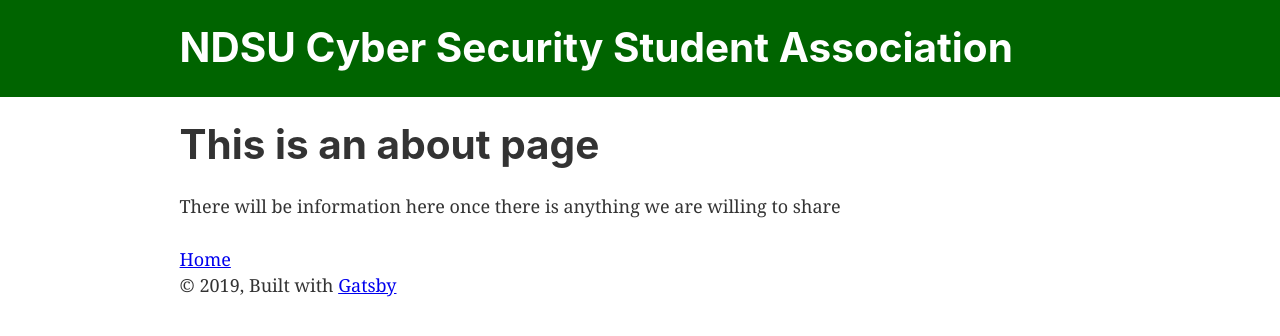
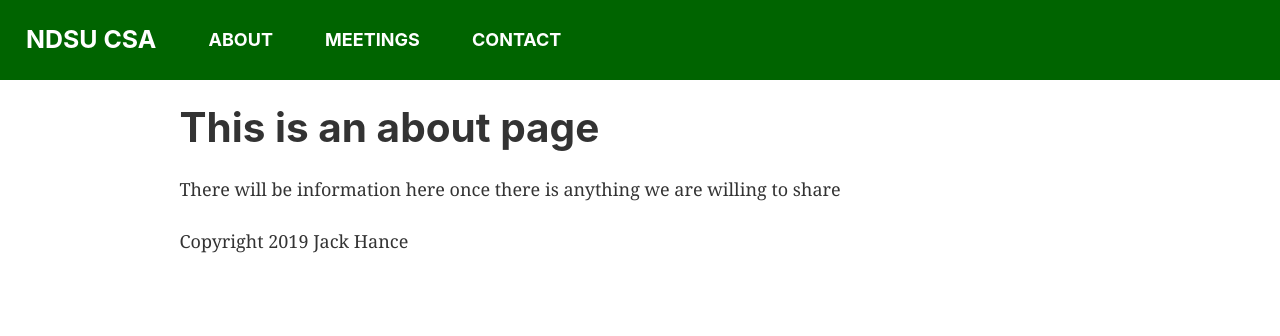
Before and after one commit to NDSU-CSA/ndsu-csa.github.io, a Gatsby site: page /about in a window 1280 px wide. Built offline with nearby package versions, Linux system fonts and the light colour scheme; Gatsby itself is replaced by a stand-in of ours.

Commit message:
Lots more page content, added contact and meetings

```diff
--- a/gatsby-config.js
+++ b/gatsby-config.js
@@ -1,8 +1,11 @@
 module.exports = {
   siteMetadata: {
     title: `NDSU Cyber Security Student Association`,
+    titleShort: `NDSU CSA`,
     description: `The NDSU Cyber Security Student Association strives to be the very best at any and all legal hacking activites.`,
-    author: `@NDSU-CSA`,
+    author: `Jack Hance`,
+    school: `[REDACTED]`,
+    schoolFull: `[REDACTED]`
   },
   plugins: [
     `gatsby-plugin-react-helmet`,
--- a/src/components/header.js
+++ b/src/components/header.js
@@ -2,41 +2,46 @@ import { Link } from 'gatsby'
 import PropTypes from 'prop-types'
 import React from 'react'
 
+import NavItem from '../components/navbar/navItem'
+import NavHead from '../components/navbar/navHead'
+
+/**
+ * Header
+ *
+ * Creates the site banner
+ *
+ * @param siteTitle title for site, placed in large letters in banner
+ */
 const Header = ({ siteTitle }) => (
-  <div
-    style={{
+  <div style={{
       background: `darkgreen`,
       marginBottom: `1.45rem`,
-    }}
-  >
-    <div
-      style={{
-        margin: `0 auto`,
-        maxWidth: 960,
-        padding: `1.45rem 1.0875rem`,
-      }}
-    >
-      <h1 style={{ margin: 0 }}>
-        <Link
-          to="/"
-          style={{
-            color: `white`,
-            textDecoration: `none`,
-          }}
-        >
-          {siteTitle}
-        </Link>
-      </h1>
+    }}>
+
+    <div style={{
+      maxWidth: 960,
+      display: `flex`,
+      flexDirection: `row`,
+      flexGrow: 1,
+      alignItems: `center`
+    }}>
+      <NavHead link='/' body={siteTitle} />
+
+      <NavItem link='/about' body='ABOUT' />
+      <NavItem link='/meetings' body='MEETINGS' />
+      <NavItem link='/contact' body='CONTACT' />
     </div>
   </div>
-)
+);
 
+// declare property types
 Header.propTypes = {
   siteTitle: PropTypes.string,
-}
+};
 
+// default values if value not given
 Header.defaultProps = {
   siteTitle: ``,
-}
+};
 
-export default Header
+export default Header;
--- a/src/components/layout.js
+++ b/src/components/layout.js
@@ -5,42 +5,48 @@ import { StaticQuery, graphql } from 'gatsby'
 import Header from './header'
 import './layout.css'
 
+/**
+ * Layout
+ *
+ * Provides a layout for the site, puts a header and footer around content given
+ *
+ * @param children inner content for site
+ */
 const Layout = ({ children }) => (
   <StaticQuery
     query={graphql`
       query SiteTitleQuery {
         site {
           siteMetadata {
-            title
+            title,
+            titleShort,
+            author
           }
         }
       }
     `}
     render={data => (
       <>
-        <Header siteTitle={data.site.siteMetadata.title} />
-        <div
-          style={{
+        <Header siteTitle={data.site.siteMetadata.titleShort} />
+        <div style={{
             margin: `0 auto`,
             maxWidth: 960,
             padding: `0px 1.0875rem 1.45rem`,
             paddingTop: 0,
-          }}
-        >
+          }}>
           {children}
           <footer>
-            © {new Date().getFullYear()}, Built with
-            {` `}
-            <a href="https://www.gatsbyjs.org">Gatsby</a>
+            Copyright {new Date().getFullYear()} {data.site.siteMetadata.author}
           </footer>
         </div>
       </>
     )}
   />
-)
+);
 
+// declare property types
 Layout.propTypes = {
   children: PropTypes.node.isRequired,
-}
+};
 
-export default Layout
+export default Layout;
--- /dev/null
+++ b/src/components/navbar/navHead.js
@@ -0,0 +1,31 @@
+import React from 'react'
+import PropTypes from 'prop-types'
+
+import { Link } from 'gatsby'
+
+const NavHead = ( { link, body } ) => (
+    <div style={{
+    padding: `1.45rem`
+    }}>
+        <h3 style={{ margin: 0 }}>
+            <Link to={link} style={{
+                color: `white`,
+                textDecoration: `none`,
+            }}>
+            {body}
+            </Link>
+        </h3>
+    </div>
+);
+
+NavHead.propTypes = {
+    link: PropTypes.string,
+    body: PropTypes.string
+}
+
+NavHead.defaultProps = {
+    link: ``,
+    body: ``
+}
+
+export default NavHead
--- /dev/null
+++ b/src/components/navbar/navItem.js
@@ -0,0 +1,39 @@
+import React from 'react'
+import PropTypes from 'prop-types'
+
+import { Link } from 'gatsby'
+
+/**
+ * NavItem
+ *
+ * Used for nav elements in header
+ *
+ * @param link where to link to
+ * @param body text of item
+ */
+const NavItem = ( { link, body } ) => (
+    <div style={{
+        padding: `1.45rem`
+    }}>
+        <h4 style={{ margin: 0 }}>
+            <Link to={link} style={{
+                color: `white`,
+                textDecoration: `none`,
+            }}>
+            { body }
+            </Link>
+        </h4>
+    </div>
+);
+
+NavItem.propTypes = {
+    link: PropTypes.string,
+    body: PropTypes.string
+}
+
+NavItem.defaultProps = {
+    link: ``,
+    body: ``
+}
+
+export default NavItem
--- a/src/pages/about.js
+++ b/src/pages/about.js
@@ -9,8 +9,7 @@ const About = () => (
         <SEO title="About" />
         <h1>This is an about page</h1>
         <p>There will be information here once there is anything we are willing to share</p>
-        <Link to="/" >Home</Link>
     </Layout>
 );
 
-export default About
+export default About;
--- a/src/pages/index.js
+++ b/src/pages/index.js
@@ -15,8 +15,7 @@ const IndexPage = () => (
     <div style={{ maxWidth: `300px`, marginBottom: `1.45rem` }}>
       <Image />
     </div>
-    <Link to="/about/">About</Link>
   </Layout>
-)
+);
 
-export default IndexPage
+export default IndexPage;
```
Also changed, not shown: package.json (+2 -7 lines), src/pages/contact.js (added, +20 -0 lines), src/pages/meetings.js (added, +17 -0 lines), 1 other file.
